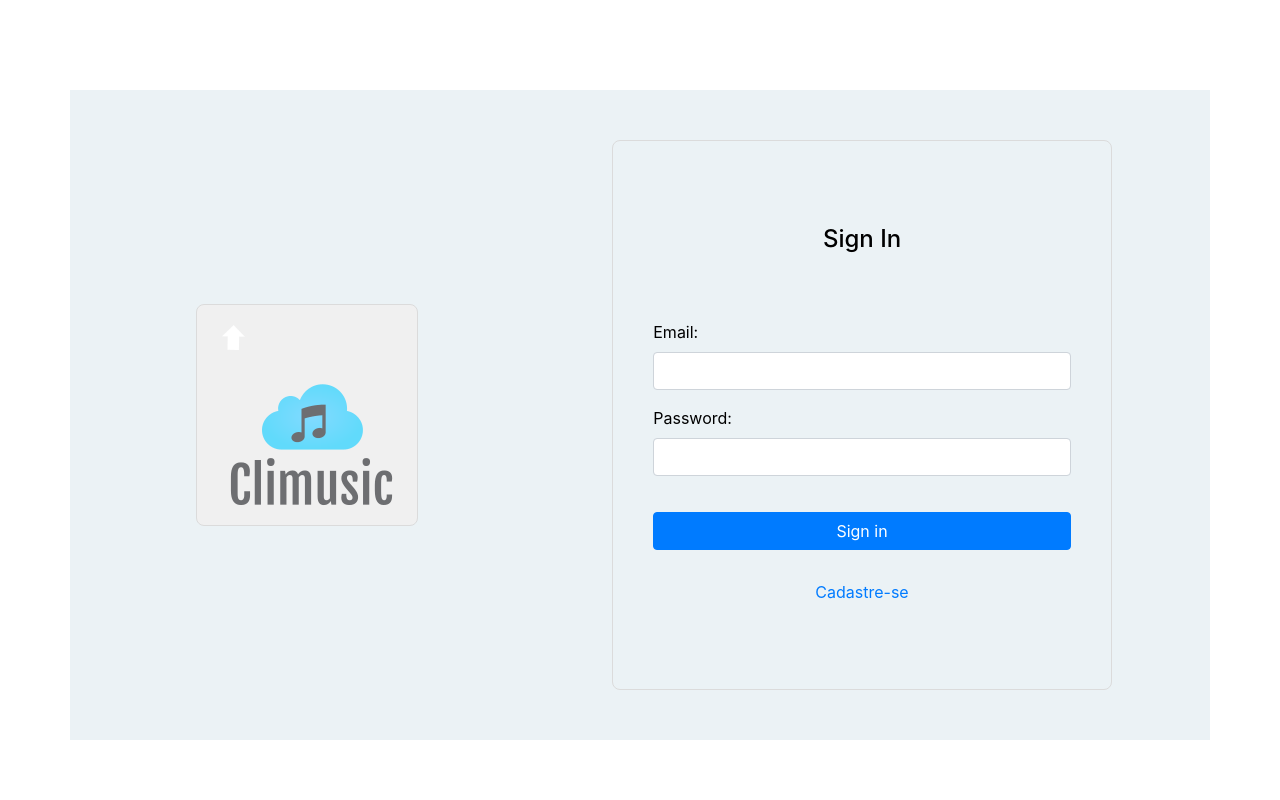
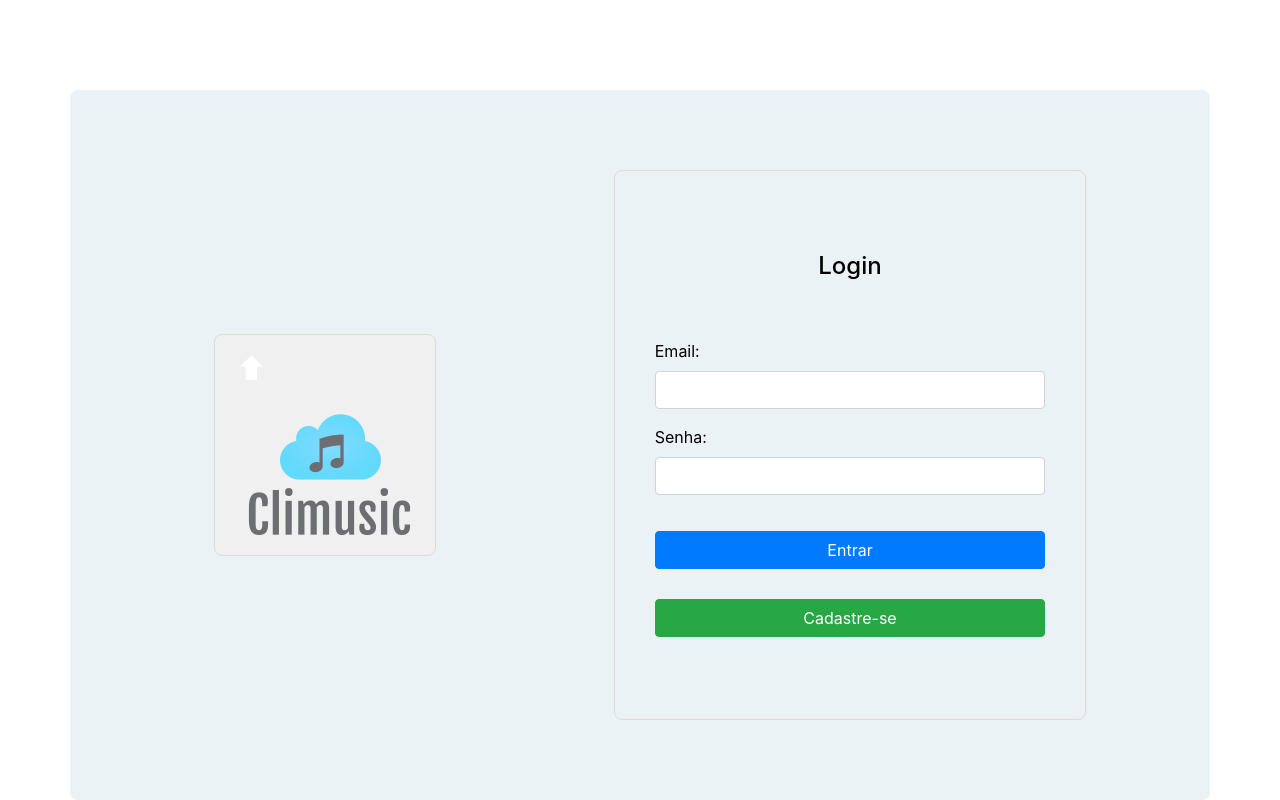
Before and after one commit to AntonioFuziy/climusic, a React (Create React App) app: page / in a window 1280 px wide. Built offline with nearby package versions, Linux system fonts and the light colour scheme.

Commit message:
style weather page

```diff
--- a/src/pages/Login.jsx
+++ b/src/pages/Login.jsx
@@ -106,6 +106,10 @@ export default class Login extends Component{
                             status :  "Senha correta"
                         })
                         console.log(this.state.status)
+
+                        localStorage.setItem("email", this.state.email);
+
+                        window.location.href = "http://localhost:3000/weather";
                         break
                     }
                     else{
@@ -119,38 +123,21 @@ export default class Login extends Component{
                         break
                     }
                 }
-                else{
-                    //console.log("Email Inexistente, caso esteja correto se cadastre na plataforma")
-                    //Status = 0
-
-                }
                 //console.log(Status)
                 this.setState({
                     status :  "Email Inexistente, caso esteja correto se cadastre na plataforma"
                 })
              };
-            /*if (this.state.status === 0){
-                this.setState({
-                    txt: "Email n cadastrado"
-                });
-            }else if (this.state.status === 1){
-                this.setState({
-                    txt: "Email Cadastrado"
-                });
-            }else if (this.state.status === 2){
-                this.setState({
-                    txt: "Email e Senha corretos"
-                });
-            } else {
-                this.setState({
-                    txt: "Senha Incorreta!"
-                });
-                console.log(this.state.status)
-            }*/
         })
     }
 
     render(){
+        var email = localStorage.getItem("email");
+        console.log(email)
+        if (localStorage.getItem("email") != null){
+            window.location.href = "http://localhost:3000/weather";
+        }
+
         return(
             <div className="container">
                 <div className="box">
@@ -158,9 +145,9 @@ export default class Login extends Component{
                         <img src={logo} alt="" className="logo-image"/>
                     </div>
                     <form onSubmit={this.onSubmit} className="login-form">
-                        <h3 className="title">Sign In</h3>
+                        <h3 className="title">Login</h3>
                         <div className="form-txt">
-                            <p>{this.state.status}</p>
+                            <h5 className="status">{this.state.status}</h5>
                         </div>
                         <div className="form-group">
                             <label htmlFor="email-input">Email:</label>
@@ -168,13 +155,15 @@ export default class Login extends Component{
                         </div>
 
                         <div className="form-group">
-                            <label htmlFor="password-input">Password:</label>
+                            <label htmlFor="password-input">Senha:</label>
                             <input type="password" id="password-input" className="form-control" required value={this.state.password} onChange={this.onChangePassword}/>
                         </div>
 
-                        <button type="submit" className="btn btn-primary submit-login">Sign in</button>
+                        <button type="submit" className="btn btn-primary submit-login">Entrar</button>
 
-                        <Link to="/cadastro" className="signup-button">Cadastre-se</Link>
+                        <Link to="/cadastro" className="signup-button btn btn-success submit-button">
+                            Cadastre-se
+                        </Link>
                     </form>
                 </div>
             </div>
--- a/src/pages/Weather.jsx
+++ b/src/pages/Weather.jsx
@@ -4,6 +4,7 @@ import { Link } from 'react-router-dom';
 
 import "../styles/Weather.css";
 
+import DefaultImage from '../images/default.jpg';
 import Clouds from '../images/cloudy.jpg';
 import Clear from '../images/clear.jpg';
 import Rain from '../images/rain.jpg';
@@ -21,7 +22,7 @@ export default class Weather extends Component {
         this.state = {
             token: '',
             city : '',
-            weather: '',
+            weather: 'Busque sua cidade e veja recomendações de músicas',
             gender: '',
             images: [Clouds, Clear, Rain, Snow, Drizzle, Thunderstorm, Foggy],
             image: null,
@@ -44,6 +45,10 @@ export default class Weather extends Component {
         this.setState({
             weather: weather
         })
+    }
+
+    signOut(){
+        localStorage.removeItem("email");
     }
 
     renderImage(weather){
@@ -131,12 +136,25 @@ export default class Weather extends Component {
     }
 
     render(){
+        if (this.state.image != null){
             var climateImage = <img src={this.state.image} className="climate-image" alt=""/>
+        } else{
+            var climateImage = <img src={DefaultImage} className="climate-image" alt=""/>
+        }
         if (this.state.playlist != ''){
             var widgetPlaylist = <iframe src={"https://open.spotify.com/embed/playlist/"+this.state.playlist}
             className="player"
             width="400"
-            height="580"
+            height="500"
+            frameBorder="0"
+            allowtransparency="true"
+            allow="encrypted-media">
+            </iframe>
+        } else{
+            var widgetPlaylist = <iframe src={"https://open.spotify.com/embed/playlist/4QkCEiUjKbhc3mSzQo6ycO"}
+            className="player"
+            width="400"
+            height="500"
             frameBorder="0"
             allowtransparency="true"
             allow="encrypted-media">
@@ -145,16 +163,18 @@ export default class Weather extends Component {
 
         return(
             <div className="container">
+                <div className="box">
                     <form className="city-form">
                         <div className="form-group">
                             <label htmlFor="cidade-input">Qual cidade você está nesse momento?</label>
                             <input id="cidade-input" className="form-control" type="text" onChange={this.updateCity} name="city"/>
                         </div>
-                    <button id="submitCidade" className="btn btn-primary" type="button" onClick={this.handleSubmit}>Pesquisar</button>
+                        <button id="submitCidade" className="btn btn-primary search-button" type="button" onClick={this.handleSubmit}>Pesquisar</button>
+                        <button id="sign-out" className="btn btn-danger sign-out-button" type="button" onClick={this.signOut}>Sair</button>
                     </form>
 
                     <div className="weather">
-                    <p>{this.state.weather}</p>
+                        <p className="weather-description">{this.state.weather}</p>
                         <p>{this.state.gender}</p>
 
                         {climateImage}
@@ -168,7 +188,8 @@ export default class Weather extends Component {
                             </li>)}
                         </ul> */}
 
-                    <Link to="/">List</Link>
+                        {/* <Link to="/">List</Link> */}
+                    </div>
                 </div>
             </div>
         );
--- a/src/styles/Login.css
+++ b/src/styles/Login.css
@@ -1,8 +1,7 @@
 .container{
     color: #000;
-    display: flex;
-    flex-direction: column;
     margin-top: 7%;
+    border-radius: 8px;
 }
 
 .box{
@@ -58,3 +57,8 @@
     margin-top: 30px;
     text-align: center;
 }
+
+.status{
+    text-align: center;
+    color: #c21d1d;
+}
--- a/src/styles/Weather.css
+++ b/src/styles/Weather.css
@@ -1,10 +1,20 @@
+.box{
+    display: flex;
+    flex-direction: row;
+    justify-content: space-evenly;
+    align-items: center;
+    border-radius: 8px;
+    padding: 30px;
+}
+
 .city-form{
+    padding: 30px;
     display: flex;
     flex-direction: column;
     justify-content: center;
     align-items: center;
-    /* border: 1px solid #dbdbdb;
-    border-radius: 8px; */
+    border: 1px solid #dbdbdb;
+    border-radius: 8px;
 }
 
 .weather{
@@ -12,6 +22,11 @@
     flex-direction: column;
     justify-content: center;
     align-items: center;
+}
+
+.weather-description{
+    font-size: 20px;
+    color: #000;
 }
 
 .musics{
@@ -26,7 +41,7 @@
 
 .album-image{
     width: 250px;
-    height: 250px;
+    height: 200px;
 }
 
 .music-title{
@@ -42,3 +57,13 @@
 .climate-image{
     border-radius: 8px;
 }
+
+.search-button{
+    width: 100%;
+    margin-top: 20px;
+}
+
+.sign-out-button{
+    width: 100%;
+    margin-top: 20px;
+}
```
Also changed, not shown: src/images/default.jpg (added). Lines whose indentation alone changed are shown as unchanged.
